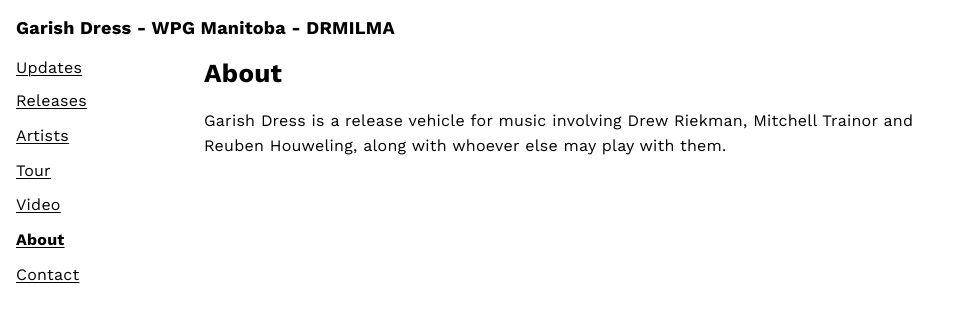
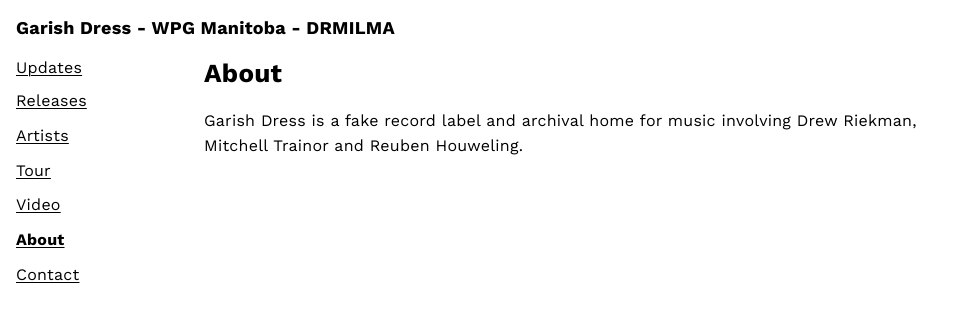
Before and after one commit to DCRIEKMAN/garish-dress, a Jekyll site: the page built from about/index.md, in a window 1280 px wide. Shown: the top 322 px of the page, without its empty margins (0-963 px from the left). Built offline with Jekyll 4.4.1, drawn with Linux system fonts in a browser that asks for light colours.

Commit message:
Update about/index.md (via Pages CMS)

```diff
--- a/about/index.md
+++ b/about/index.md
@@ -3,7 +3,6 @@ layout: default
 title: About
 section: about
 ---
-
 # About
 
-Garish Dress is a release vehicle for music involving Drew Riekman, Mitchell Trainor and Reuben Houweling, along with whoever else may play with them.
+Garish Dress is a fake record label and archival home for music involving Drew Riekman, Mitchell Trainor and Reuben Houweling.
```
